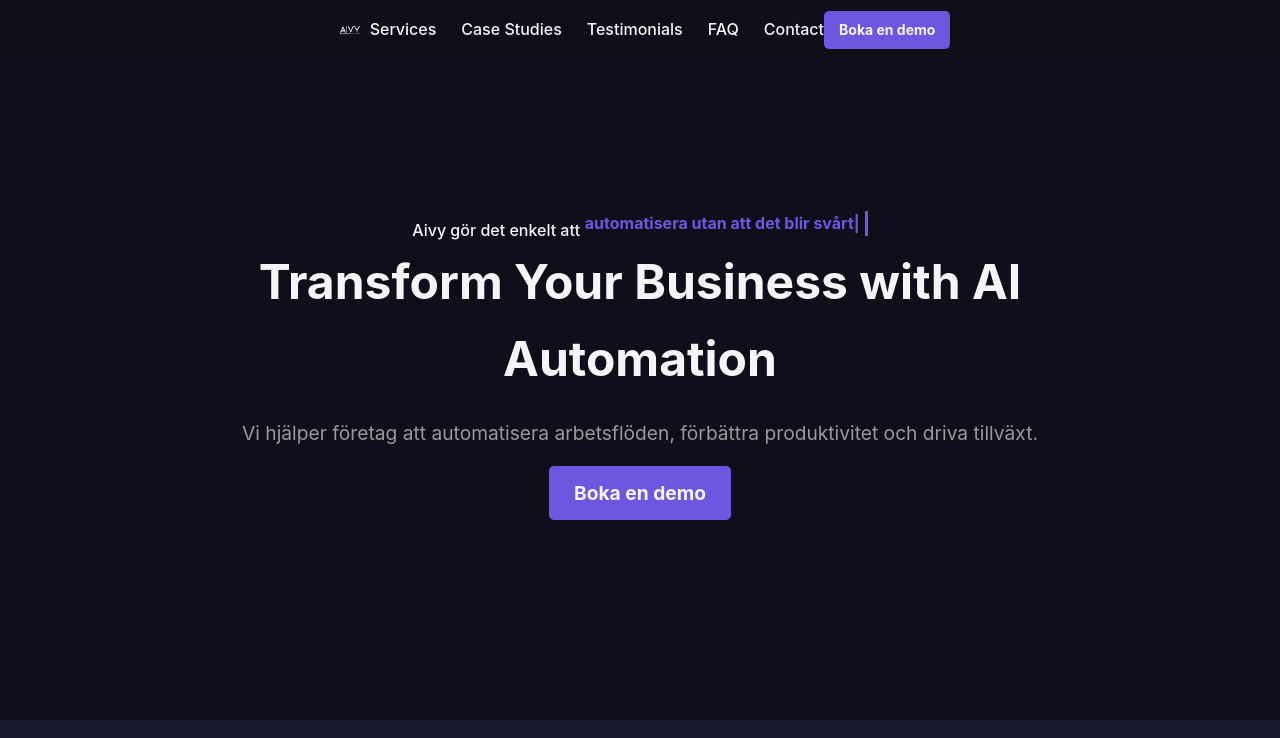
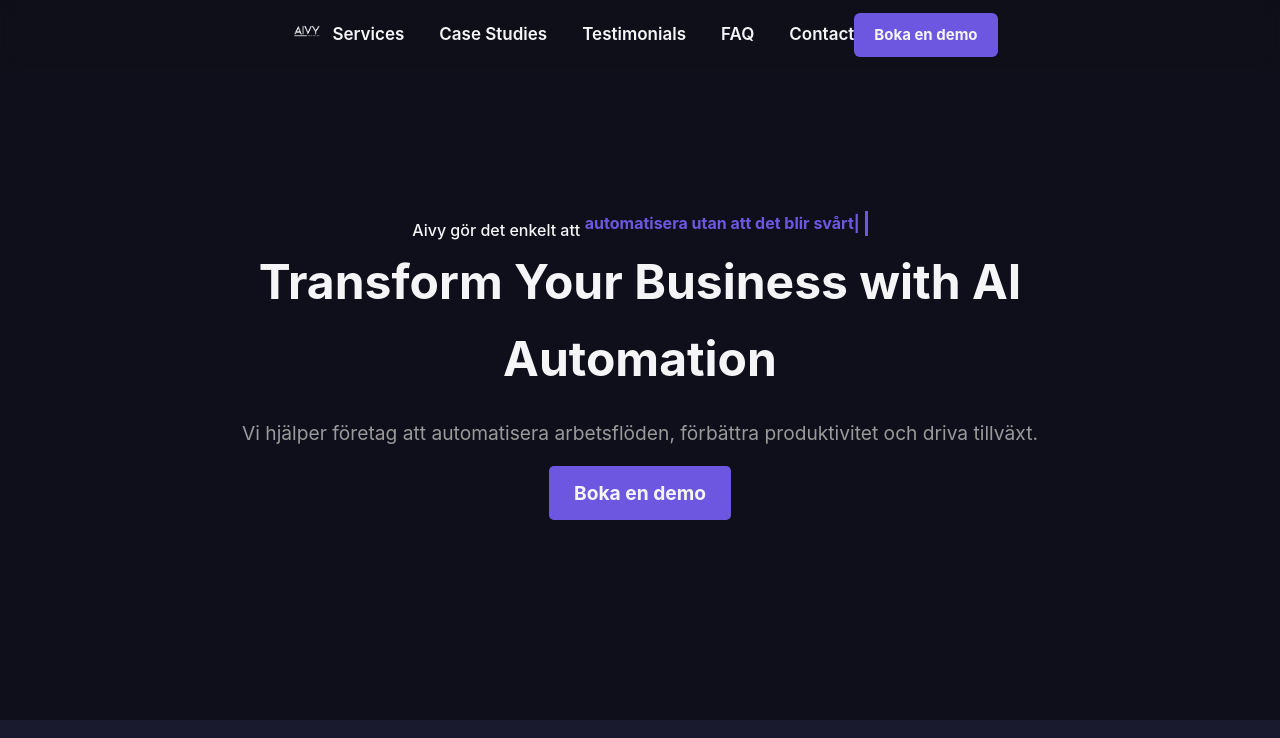
Before and after one commit to Heyhacke/Aivy.se, a plain HTML site: page index.html in a window 1280 px wide. Shown: the top 738 px of the page. Drawn offline with Linux system fonts and the light colour scheme.

Commit message:
Update index.html

```diff
--- a/index.html
+++ b/index.html
@@ -43,41 +43,34 @@
             padding: 0 20px;
         }
 
-        /* Header */
-/* Header */
+/* Justerad Header - Lite större men balanserad */
 .header {
     position: fixed;
     top: 0;
     left: 0;
     width: 100%;
-    height: 60px; /* Justera höjden här */
-    background: rgba(15, 15, 27, 0.8); /* Behåller transparens */
-    backdrop-filter: blur(8px); /* Lättare blur */
-    padding: 10px 0; /* Justera spacing */
-    z-index: 1000;
-    transition: all 0.3s ease-in-out;
+    height: 70px; /* Ökade från 50px för att få en bättre känsla */
+    background: rgba(15, 15, 27, 0.8); /* Liten ökning av transparens */
+    backdrop-filter: blur(8px);
     display: flex;
     align-items: center;
+    padding: 0 30px;
+    z-index: 1000;
 }
 
-/* Header Content */
+/* Header Content - Justerar layouten */
 .header-content {
+    width: 100%;
     max-width: 1200px;
     margin: 0 auto;
     display: flex;
     justify-content: space-between;
     align-items: center;
-    padding: 0 20px;
 }
 
-/* Logga */
-.logo {
-    display: flex;
-    align-items: center;
-}
-
+/* Logga - Passar bättre med headerhöjd */
 .logo img {
-    height: 40px; /* Matchar headerns höjd */
+    height: 50px; /* Justerad så den känns premium */
     width: auto;
 }
 
@@ -85,14 +78,16 @@
 nav ul {
     list-style: none;
     display: flex;
-    gap: 25px;
+    gap: 35px; /* Lite mer mellanrum för en mer lyxig känsla */
+    margin: 0;
+    padding: 0;
 }
 
 nav ul li a {
     color: var(--light);
     text-decoration: none;
-    font-size: 16px;
-    font-weight: 500;
+    font-size: 17px; /* Ökad för bättre synlighet */
+    font-weight: 600;
     transition: color 0.3s ease;
 }
 
@@ -100,13 +95,13 @@ nav ul li a:hover {
     color: var(--primary);
 }
 
-/* CTA-knapp i headern */
+/* CTA-knappen i Headern */
 .header .cta-button {
-    padding: 8px 15px;
-    font-size: 14px;
+    padding: 10px 20px;
+    font-size: 15px; /* Liten ökning */
     background-color: var(--primary);
     color: var(--light);
-    border-radius: 5px;
+    border-radius: 6px;
     font-weight: bold;
     text-decoration: none;
     transition: background 0.3s ease, transform 0.2s;
```
